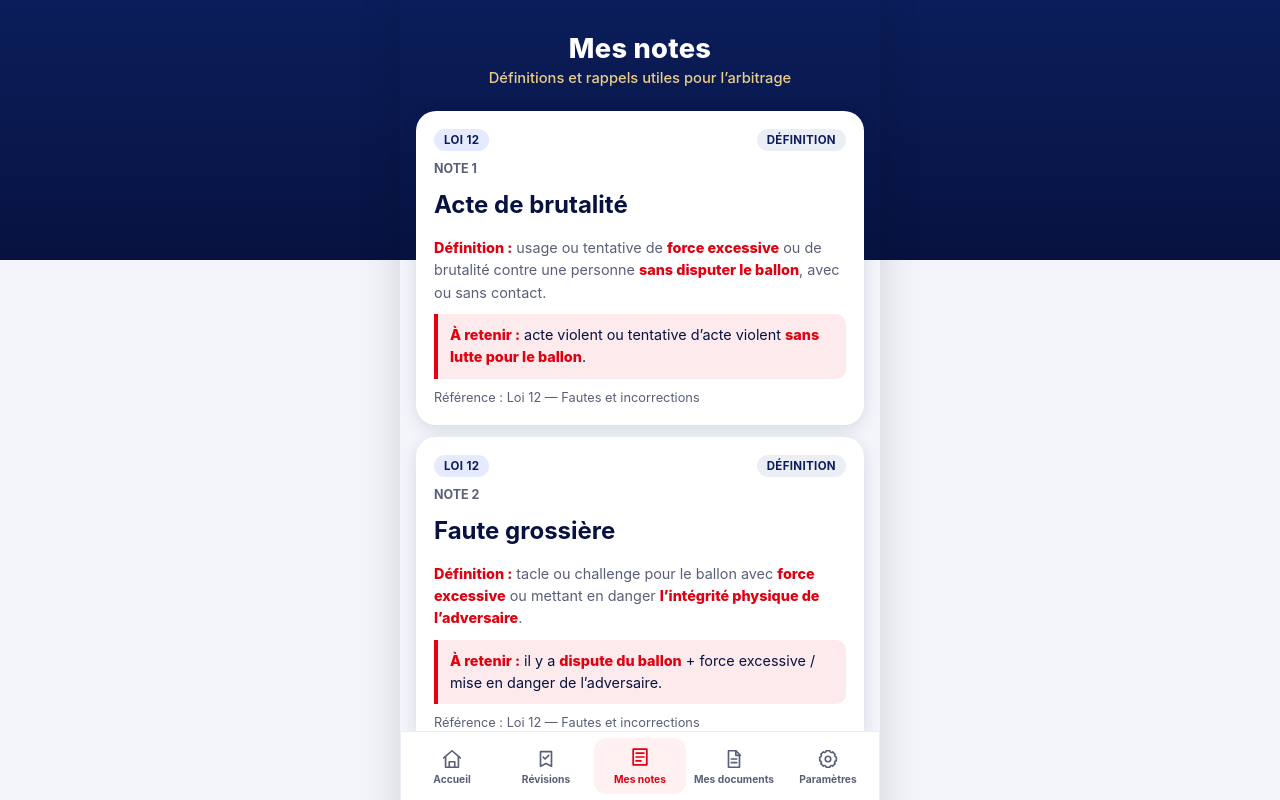
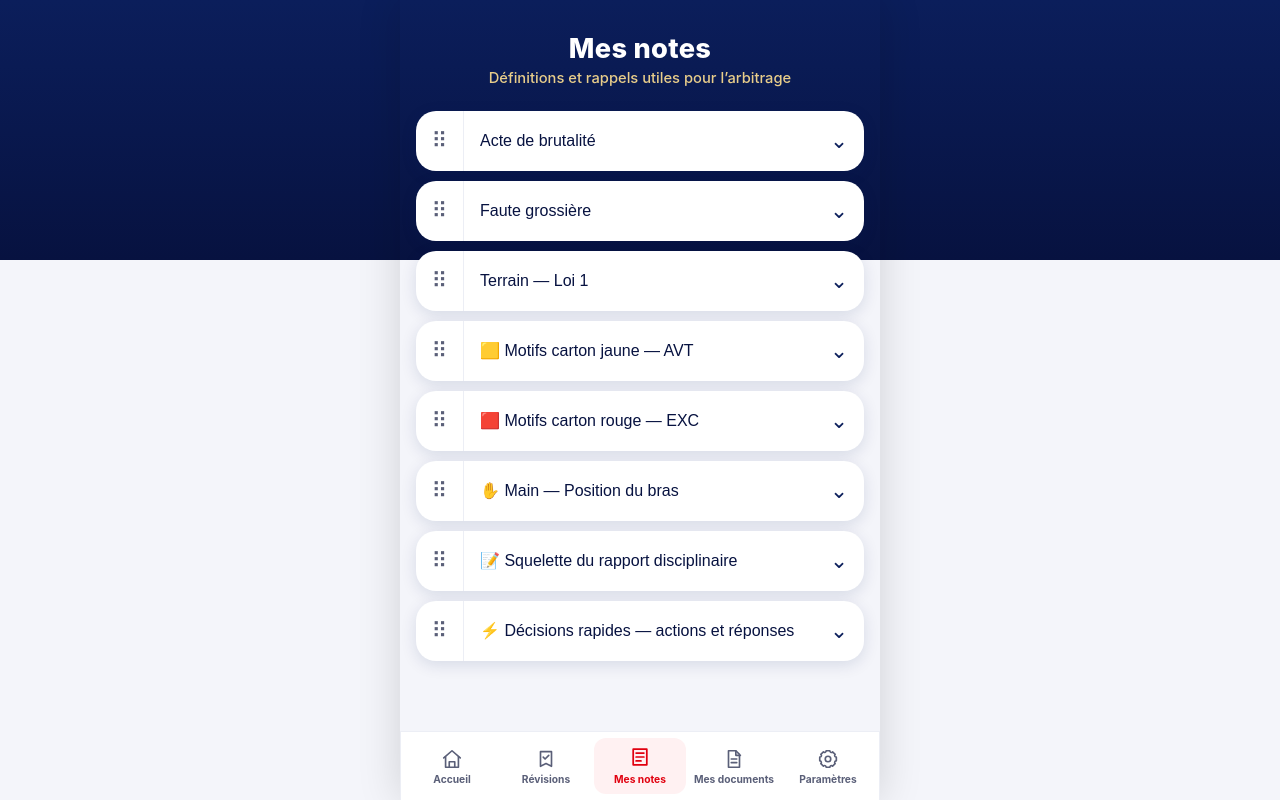
Before and after one commit to brahmiamine/fff, a React (Vite) app: page / in a window 1280 px wide. Both pictures are taken after a click on the button "Mes notes". Shown: the top 800 px of the page. Built offline with nearby package versions, Linux system fonts and the light colour scheme.

Commit message:
feat(notes): ajouter accordéon et tri persistant

```diff
--- a/src/components/Notes.jsx
+++ b/src/components/Notes.jsx
@@ -1,4 +1,12 @@
+import { useEffect, useMemo, useRef, useState } from 'react'
 import NOTES from '../data/notes.json'
+import {
+  loadNoteOrder,
+  loadOpenNoteIds,
+  moveNote,
+  saveNoteOrder,
+  saveOpenNoteIds,
+} from '../utils/notePreferences.js'
 import QuestionMedia from './QuestionMedia.jsx'
 import Terrain from './Terrain.jsx'
 
@@ -105,6 +113,82 @@ function MarkdownNote({ content, accent = 'blue' }) {
 }
 
 export default function Notes() {
+  const noteIds = useMemo(() => NOTES.map((note) => note.id), [])
+  const notesById = useMemo(() => new Map(NOTES.map((note) => [note.id, note])), [])
+  const [noteOrder, setNoteOrder] = useState(() => loadNoteOrder(noteIds))
+  const [openNoteIds, setOpenNoteIds] = useState(() => new Set(loadOpenNoteIds(noteIds)))
+  const [draggedNoteId, setDraggedNoteId] = useState(null)
+  const dragState = useRef(null)
+
+  useEffect(() => {
+    saveNoteOrder(noteOrder)
+  }, [noteOrder])
+
+  useEffect(() => {
+    saveOpenNoteIds([...openNoteIds])
+  }, [openNoteIds])
+
+  const orderedNotes = noteOrder.map((id) => notesById.get(id)).filter(Boolean)
+
+  function toggleNote(noteId) {
+    setOpenNoteIds((currentIds) => {
+      const nextIds = new Set(currentIds)
+      if (nextIds.has(noteId)) nextIds.delete(noteId)
+      else nextIds.add(noteId)
+      return nextIds
+    })
+  }
+
+  function startDragging(event, noteId) {
+    if (event.pointerType === 'mouse' && event.button !== 0) return
+
+    dragState.current = {
+      noteId,
+      overId: noteId,
+      pointerId: event.pointerId,
+    }
+    event.currentTarget.setPointerCapture?.(event.pointerId)
+    setDraggedNoteId(noteId)
+  }
+
+  function dragNote(event) {
+    const currentDrag = dragState.current
+    if (!currentDrag || currentDrag.pointerId !== event.pointerId) return
+
+    const edgeSize = 72
+    if (event.clientY < edgeSize) window.scrollBy(0, -12)
+    else if (event.clientY > window.innerHeight - edgeSize) window.scrollBy(0, 12)
+
+    const target = document.elementFromPoint(event.clientX, event.clientY)?.closest('[data-note-id]')
+    const targetId = target?.dataset.noteId
+
+    if (!targetId || targetId === currentDrag.noteId || targetId === currentDrag.overId) return
+
+    currentDrag.overId = targetId
+    setNoteOrder((currentOrder) => moveNote(currentOrder, currentDrag.noteId, targetId))
+  }
+
+  function stopDragging(event) {
+    if (dragState.current?.pointerId !== event.pointerId) return
+
+    if (event.currentTarget.hasPointerCapture?.(event.pointerId)) {
+      event.currentTarget.releasePointerCapture(event.pointerId)
+    }
+    dragState.current = null
+    setDraggedNoteId(null)
+  }
+
+  function moveNoteWithKeyboard(event, noteId) {
+    if (!['ArrowUp', 'ArrowDown'].includes(event.key)) return
+
+    const currentIndex = noteOrder.indexOf(noteId)
+    const targetIndex = event.key === 'ArrowUp' ? currentIndex - 1 : currentIndex + 1
+    if (targetIndex < 0 || targetIndex >= noteOrder.length) return
+
+    event.preventDefault()
+    setNoteOrder((currentOrder) => moveNote(currentOrder, noteId, currentOrder[targetIndex]))
+  }
+
   return (
     <div className="screen collection-screen notes-screen">
       <div className="collection-heading">
@@ -112,16 +196,55 @@ export default function Notes() {
         <p className="app-subtitle">Définitions et rappels utiles pour l’arbitrage</p>
       </div>
 
-      <div className="review-list">
-        {NOTES.map((note, index) => (
-          <article key={note.id} className="card collection-item">
+      <div className="review-list notes-list">
+        {orderedNotes.map((note) => {
+          const isOpen = openNoteIds.has(note.id)
+          const panelId = `note-panel-${note.id}`
+
+          return (
+            <article
+              key={note.id}
+              data-note-id={note.id}
+              className={`card collection-item note-collapse ${
+                draggedNoteId === note.id ? 'note-collapse-dragging' : ''
+              }`}
+            >
+              <div className="note-collapse-header">
+                <button
+                  type="button"
+                  className="note-drag-handle"
+                  aria-label={`Déplacer la note ${note.title}`}
+                  title="Maintenir et glisser pour déplacer"
+                  onPointerDown={(event) => startDragging(event, note.id)}
+                  onPointerMove={dragNote}
+                  onPointerUp={stopDragging}
+                  onPointerCancel={stopDragging}
+                  onKeyDown={(event) => moveNoteWithKeyboard(event, note.id)}
+                >
+                  <span aria-hidden="true">⠿</span>
+                </button>
+
+                <h2 className="note-collapse-heading">
+                  <button
+                    type="button"
+                    className="note-collapse-toggle"
+                    aria-expanded={isOpen}
+                    aria-controls={panelId}
+                    onClick={() => toggleNote(note.id)}
+                  >
+                    <span className="note-collapse-title">{note.title}</span>
+                    <span className="note-collapse-chevron" aria-hidden="true">⌄</span>
+                  </button>
+                </h2>
+              </div>
+
+              {isOpen && (
+                <div id={panelId} className="note-collapse-content">
                   <div className="collection-item-meta">
                     <span className="badge badge-law">{note.law}</span>
                     <span className="badge">{note.type || 'Note'}</span>
                   </div>
 
-            <p className="review-number">Note {index + 1}</p>
-            <h2 className="review-question">{note.title}</h2>
                   {note.subtitle && <p className="collection-note">{note.subtitle}</p>}
 
                   {note.markdown ? (
@@ -145,8 +268,11 @@ export default function Notes() {
                   {note.special === 'terrain' && <Terrain embedded />}
 
                   <p className="collection-note">Référence : {note.law} — {note.reference}</p>
+                </div>
+              )}
             </article>
-        ))}
+          )
+        })}
       </div>
     </div>
   )
--- a/src/styles/notes.css
+++ b/src/styles/notes.css
@@ -1,3 +1,99 @@
+.notes-list {
+  gap: 10px;
+}
+
+.note-collapse {
+  overflow: hidden;
+  padding: 0;
+  transition: box-shadow 160ms ease, opacity 160ms ease, transform 160ms ease;
+}
+
+.note-collapse-dragging {
+  z-index: 2;
+  opacity: 0.72;
+  box-shadow: 0 10px 28px rgba(11, 30, 91, 0.24);
+  transform: scale(1.015);
+}
+
+.note-collapse-header {
+  display: flex;
+  min-height: 60px;
+}
+
+.note-drag-handle,
+.note-collapse-toggle {
+  border: 0;
+  background: transparent;
+  color: var(--fff-blue-dark);
+}
+
+.note-drag-handle {
+  width: 48px;
+  flex: 0 0 48px;
+  border-right: 1px solid var(--gray-100);
+  color: var(--gray-600);
+  font-size: 1.35rem;
+  cursor: grab;
+  touch-action: none;
+  user-select: none;
+}
+
+.note-drag-handle:active {
+  cursor: grabbing;
+}
+
+.note-collapse-heading {
+  display: flex;
+  flex: 1;
+  min-width: 0;
+  margin: 0;
+}
+
+.note-collapse-toggle {
+  display: flex;
+  flex: 1;
+  align-items: center;
+  justify-content: space-between;
+  gap: 12px;
+  min-width: 0;
+  padding: 14px 16px;
+  text-align: left;
+  cursor: pointer;
+}
+
+.note-drag-handle:focus-visible,
+.note-collapse-toggle:focus-visible {
+  outline: 3px solid var(--fff-gold);
+  outline-offset: -3px;
+}
+
+.note-collapse-title {
+  margin: 0;
+  color: var(--fff-blue-dark);
+  font-size: 1rem;
+  line-height: 1.35;
+}
+
+.note-collapse-chevron {
+  flex: none;
+  color: var(--fff-blue);
+  font-size: 1.35rem;
+  line-height: 1;
+  transition: transform 160ms ease;
+}
+
+.note-collapse-toggle[aria-expanded='true'] .note-collapse-chevron {
+  transform: rotate(180deg);
+}
+
+.note-collapse-content {
+  display: flex;
+  flex-direction: column;
+  gap: 12px;
+  border-top: 1px solid var(--gray-100);
+  padding: 16px 18px 18px;
+}
+
 .note-markdown {
   display: flex;
   flex-direction: column;
@@ -130,3 +226,24 @@
   background: #10182a;
   color: #edf1ff;
 }
+
+:root[data-theme='dark'] .note-drag-handle,
+:root[data-theme='dark'] .note-collapse-toggle,
+:root[data-theme='dark'] .note-collapse-title {
+  color: #edf1ff;
+}
+
+:root[data-theme='dark'] .note-drag-handle {
+  border-right-color: #27324d;
+}
+
+:root[data-theme='dark'] .note-collapse-content {
+  border-top-color: #27324d;
+}
+
+@media (prefers-reduced-motion: reduce) {
+  .note-collapse,
+  .note-collapse-chevron {
+    transition: none;
+  }
+}
--- /dev/null
+++ b/src/utils/notePreferences.js
@@ -0,0 +1,69 @@
+export const NOTES_ORDER_STORAGE_KEY = 'cda-notes-order-v1'
+export const OPEN_NOTES_STORAGE_KEY = 'cda-notes-open-v1'
+
+function readStoredArray(key) {
+  try {
+    const value = JSON.parse(globalThis.localStorage?.getItem(key) || '[]')
+    return Array.isArray(value) ? value : []
+  } catch {
+    return []
+  }
+}
+
+function writeStoredArray(key, value) {
+  try {
+    globalThis.localStorage?.setItem(key, JSON.stringify(value))
+  } catch {
+    // localStorage can be unavailable in private browsing or when the quota is full.
+  }
+}
+
+export function reconcileNoteOrder(noteIds, storedOrder = []) {
+  const availableIds = new Set(noteIds)
+  const seenIds = new Set()
+  const order = []
+
+  storedOrder.forEach((id) => {
+    if (availableIds.has(id) && !seenIds.has(id)) {
+      order.push(id)
+      seenIds.add(id)
+    }
+  })
+
+  noteIds.forEach((id) => {
+    if (!seenIds.has(id)) order.push(id)
+  })
+
+  return order
+}
+
+export function moveNote(order, activeId, targetId) {
+  const activeIndex = order.indexOf(activeId)
+  const targetIndex = order.indexOf(targetId)
+
+  if (activeIndex === -1 || targetIndex === -1 || activeIndex === targetIndex) {
+    return order
+  }
+
+  const nextOrder = [...order]
+  const [activeNote] = nextOrder.splice(activeIndex, 1)
+  nextOrder.splice(targetIndex, 0, activeNote)
+  return nextOrder
+}
+
+export function loadNoteOrder(noteIds) {
+  return reconcileNoteOrder(noteIds, readStoredArray(NOTES_ORDER_STORAGE_KEY))
+}
+
+export function saveNoteOrder(order) {
+  writeStoredArray(NOTES_ORDER_STORAGE_KEY, order)
+}
+
+export function loadOpenNoteIds(noteIds) {
+  const availableIds = new Set(noteIds)
+  return readStoredArray(OPEN_NOTES_STORAGE_KEY).filter((id) => availableIds.has(id))
+}
+
+export function saveOpenNoteIds(openIds) {
+  writeStoredArray(OPEN_NOTES_STORAGE_KEY, openIds)
+}
```
Also changed, not shown: 1 other file (tests, documents, lock files or other folders). Lines whose indentation alone changed are shown as unchanged.
